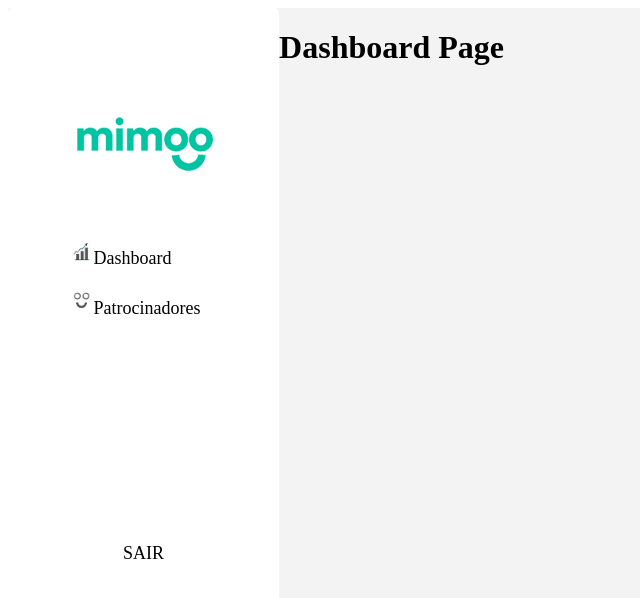
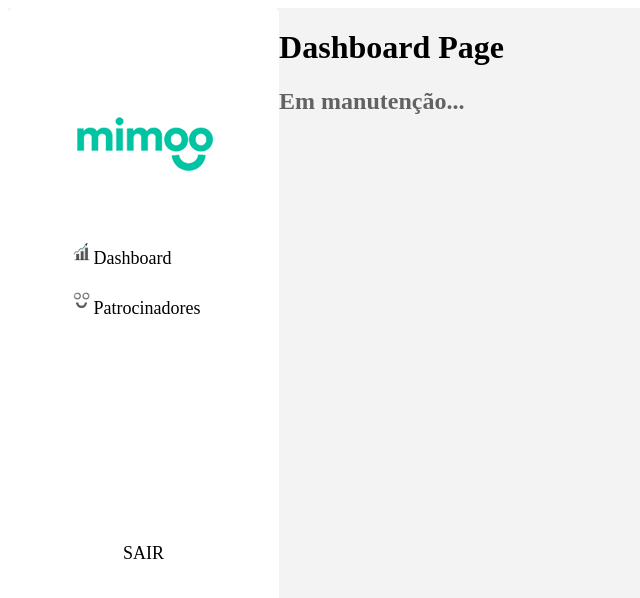
Before and after one commit to CarolinaInglethe/ci-project-mimoo-sponsor-registration, a React (Create React App) app: page /dashboard in a window 1280 px wide. Shown: the top 598 px of the page, without its empty margins (0-640 px from the left). Built offline with nearby package versions, Linux system fonts and the light colour scheme.

Commit message:
Pagina Dashboard - informa que esta em manutençao

```diff
--- a/src/pages/dashboard.tsx
+++ b/src/pages/dashboard.tsx
@@ -8,6 +8,7 @@ const Dashboard = () => {
 
       <div>
         <h1>Dashboard Page</h1>
+        <h2>Em manutenção...</h2>
       </div>
     </div>
 
```
